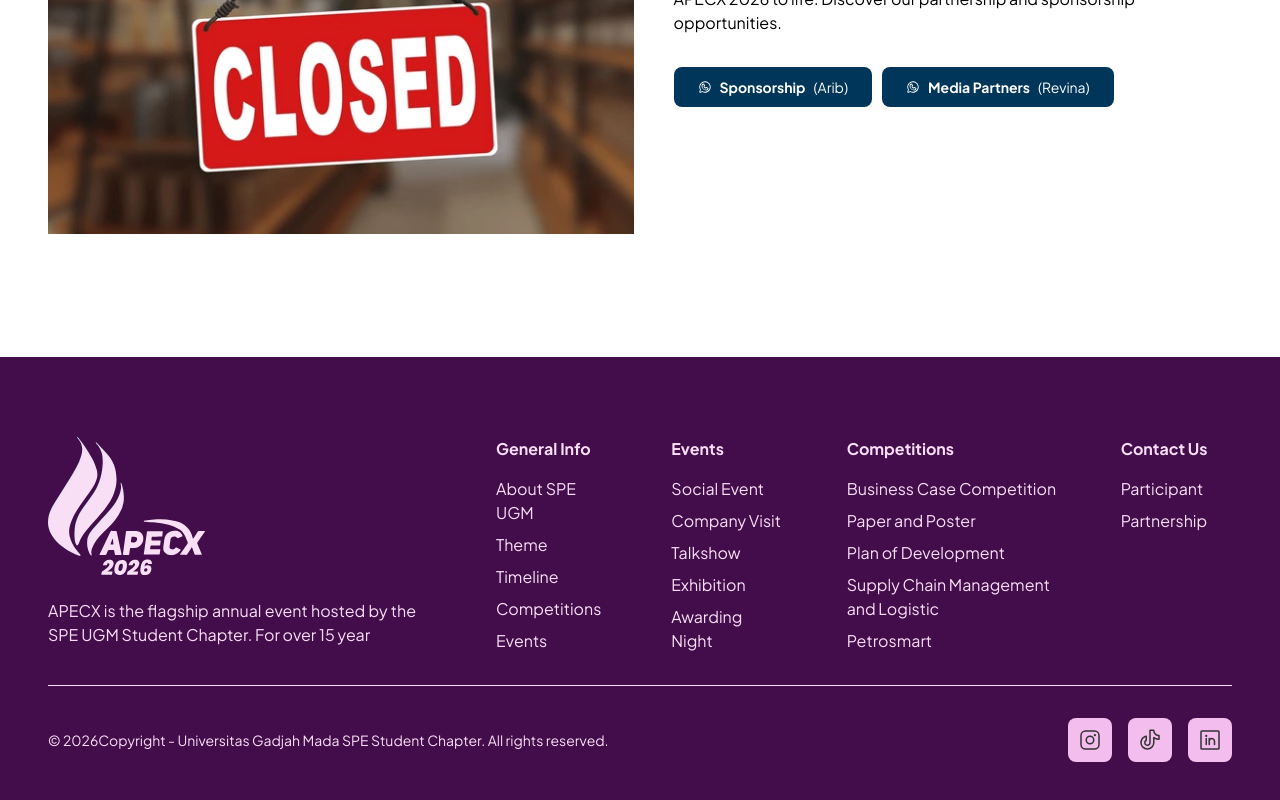
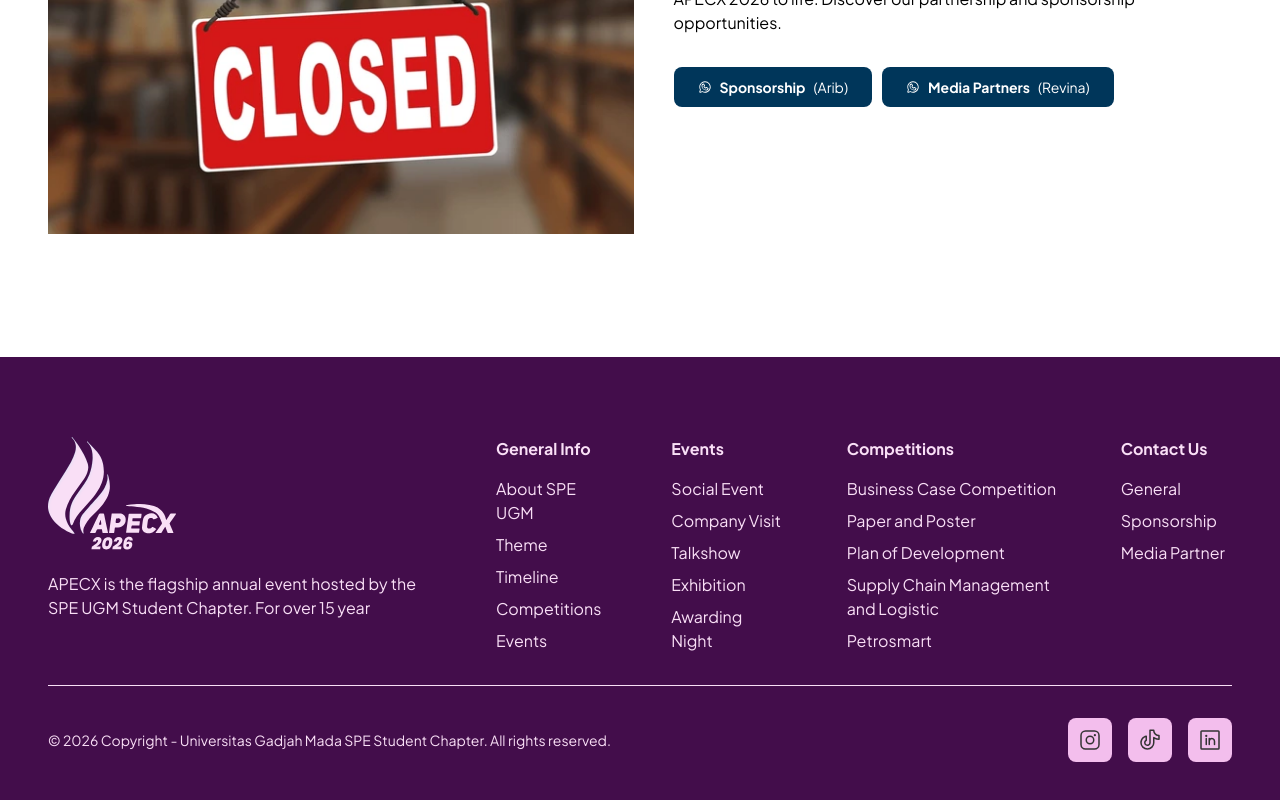
Before and after one commit to apecxugm/apecx2026, a Next.js app: page / in a window 1280 px wide. Shown: the part 4363-5163 px from the top of the page. Built offline with nearby package versions, Linux system fonts and the light colour scheme.

Commit message:
fix(footer): fix footer links

```diff
--- a/src/app/layout.tsx
+++ b/src/app/layout.tsx
@@ -1,7 +1,7 @@
 import type { Metadata } from "next";
 import { Plus_Jakarta_Sans } from "next/font/google";
 import "./globals.css";
-import Footer from "../modules/landing-page/footer";
+import Footer from "../components/ui/footer";
 import Navbar from "../components/ui/navbar";
 
 const plusJakartaSans = Plus_Jakarta_Sans({
--- a/src/modules/landing-page/footer.tsx
+++ b/src/components/ui/footer.tsx
@@ -1,7 +1,7 @@
 import Container from '@/src/components/ui/container';
 import { Button } from '@/src/components/ui/button';
 import Image from 'next/image';
-import { InstagramLogoIcon, LinkedinLogoIcon, TiktokLogoIcon, XLogoIcon, YoutubeLogoIcon } from '@phosphor-icons/react/ssr';
+import { InstagramLogoIcon, LinkedinLogoIcon, TiktokLogoIcon } from '@phosphor-icons/react/ssr';
 import Link from 'next/link';
 
 const Footer = () => {
@@ -14,7 +14,7 @@ const Footer = () => {
         <div className="grid w-full grid-cols-1 lg:grid-cols-[1fr_2fr] gap-12 lg:gap-20 w-full justify-items-stretch">
           {/* Brand Section */}
           <div className="flex flex-col gap-4">
-            <Image src="/logo/logo-light.svg" alt="apecx" width={157} height={146} />
+            <Image src="/logo/logo-light.svg" alt="apecx" width={157} height={146} className='w-25 md:w-32'/>
             <h5 className="text-sm mdtext-secondary-100 text-justify text-sm md:text-[15px] lg:text-base font-normal md:font-medium:text-base text-secondary-100 w-full">
               APECX is the flagship annual event hosted by the SPE UGM Student Chapter. For over 15 year
             </h5>
@@ -27,34 +27,34 @@ const Footer = () => {
               <h5 className="text-secondary-100 text-justify text-sm md:text-[15px] lg:text-base font-normal md:font-medium" style={{ fontWeight: 700 }}>General Info</h5>
               <ul className="flex flex-col gap-2">
                 <li>
-                  <a href="/about" className="text-secondary-100 text-sm md:text-[15px] lg:text-base cursor-pointer">
+                  <Link href="/about" className="text-secondary-100 text-sm md:text-[15px] lg:text-base cursor-pointer">
                     About SPE UGM
-                  </a>
+                  </Link>
                 </li>
                 <li>
-                  <a href="#theme" className="text-secondary-100 text-sm md:text-[15px] lg:text-base cursor-pointer">
+                  <Link href="/#theme" className="text-secondary-100 text-sm md:text-[15px] lg:text-base cursor-pointer">
                     Theme
-                  </a>
+                  </Link>
                 </li>
                 <li>
-                  <a href="#events" className="text-secondary-100 text-sm md:text-[15px] lg:text-base cursor-pointer">
+                  <Link href="/#events" className="text-secondary-100 text-sm md:text-[15px] lg:text-base cursor-pointer">
                     Timeline
-                  </a>
+                  </Link>
                 </li>
                 <li>
-                  <a href="#events" className="text-secondary-100 text-sm md:text-[15px] lg:text-base cursor-pointer">
+                  <Link href="/#events" className="text-secondary-100 text-sm md:text-[15px] lg:text-base cursor-pointer">
                     Competitions
-                  </a>
+                  </Link>
                 </li>
                 <li>
-                  <a href="#events" className="text-secondary-100 text-sm md:text-[15px] lg:text-base cursor-pointer">
+                  <Link href="/#events" className="text-secondary-100 text-sm md:text-[15px] lg:text-base cursor-pointer">
                     Events
-                  </a>
+                  </Link>
                 </li>
                 {/* <li>
-                  <a href="#game" className="text-secondary-100 text-sm md:text-[15px] lg:text-base cursor-pointer">
+                  <Link href="#game" className="text-secondary-100 text-sm md:text-[15px] lg:text-base cursor-pointer">
                     Games
-                  </a>
+                  </Link>
                 </li> */}
               </ul>
             </div>
@@ -64,29 +64,29 @@ const Footer = () => {
               <h5 className="text-secondary-100 text-justify text-sm md:text-[15px] lg:text-base font-normal md:font-medium" style={{ fontWeight: 700 }}>Events</h5>
               <ul className="flex flex-col gap-2">
                 <li>
-                  <a href="/event/social-event" className="text-secondary-100 text-sm md:text-[15px] lg:text-base cursor-pointer">
+                  <Link href="/event/social-event" className="text-secondary-100 text-sm md:text-[15px] lg:text-base cursor-pointer">
                     Social Event
-                  </a>
+                  </Link>
                 </li>
                 <li>
-                  <a href="/event/company-visit" className="text-secondary-100 text-sm md:text-[15px] lg:text-base cursor-pointer">
+                  <Link href="/event/company-visit" className="text-secondary-100 text-sm md:text-[15px] lg:text-base cursor-pointer">
                     Company Visit
-                  </a>
+                  </Link>
                 </li>
                 <li>
-                  <a href="/event/talkshow" className="text-secondary-100 text-sm md:text-[15px] lg:text-base cursor-pointer">
+                  <Link href="/event/talkshow" className="text-secondary-100 text-sm md:text-[15px] lg:text-base cursor-pointer">
                     Talkshow
-                  </a>
+                  </Link>
                 </li>
                 <li>
-                  <a href="/event/exhibition" className="text-secondary-100 text-sm md:text-[15px] lg:text-base cursor-pointer">
+                  <Link href="/event/exhibition" className="text-secondary-100 text-sm md:text-[15px] lg:text-base cursor-pointer">
                     Exhibition
-                  </a>
+                  </Link>
                 </li>
                 <li>
-                  <a href="/event/awarding-night" className="text-secondary-100 text-sm md:text-[15px] lg:text-base cursor-pointer">
+                  <Link href="/event/awarding-night" className="text-secondary-100 text-sm md:text-[15px] lg:text-base cursor-pointer">
                     Awarding Night
-                  </a>
+                  </Link>
                 </li>
               </ul>
             </div>
@@ -97,22 +97,22 @@ const Footer = () => {
               <div className="flex flex-col gap-3">
                 <ul className="flex flex-col gap-2">
                   <li>
-                    <Link href="/competition/business-case" className="text-secondary-100 text-sm md:text-[15px] lg:text-base cursor-pointer">
+                    <Link href="/competition/bcc" className="text-secondary-100 text-sm md:text-[15px] lg:text-base cursor-pointer">
                       Business Case Competition
                     </Link>
                   </li>
                   <li>
-                    <Link href="/competition/paper-and-poster" className="text-secondary-100 text-sm md:text-[15px] lg:text-base cursor-pointer">
+                    <Link href="/competition/ppc" className="text-secondary-100 text-sm md:text-[15px] lg:text-base cursor-pointer">
                       Paper and Poster
                     </Link>
                   </li>
                   <li>
-                    <Link href="/competition/plan-of-development" className="text-secondary-100 text-sm md:text-[15px] lg:text-base cursor-pointer">
+                    <Link href="/competition/pod" className="text-secondary-100 text-sm md:text-[15px] lg:text-base cursor-pointer">
                       Plan of Development
                     </Link>
                   </li>
                   <li>
-                    <Link href="/competition/supply-chain-management-logistics" className="text-secondary-100 text-sm md:text-[15px] lg:text-base cursor-pointer">
+                    <Link href="/competition/scml" className="text-secondary-100 text-sm md:text-[15px] lg:text-base cursor-pointer">
                       Supply Chain Management and Logistic
                     </Link>
                   </li>
@@ -130,14 +130,19 @@ const Footer = () => {
               <h5 className="text-secondary-100 text-justify text-sm md:text-[15px] lg:text-base font-normal md:font-medium" style={{ fontWeight: 700 }}>Contact Us</h5>
               <ul className="flex flex-col gap-2">
                 <li>
-                  <a href="#home" className="text-secondary-100 text-sm md:text-[15px] lg:text-base cursor-pointer">
-                    Participant
-                  </a>
+                  <Link href="https://wa.me/62895639314478" className="text-secondary-100 text-sm md:text-[15px] lg:text-base cursor-pointer">
+                    General
+                  </Link>
                 </li>
                 <li>
-                  <a href="#sponsor-cta" className="text-secondary-100 text-sm md:text-[15px] lg:text-base cursor-pointer">
-                    Partnership
-                  </a>
+                  <Link href="/#sponsor-cta" className="text-secondary-100 text-sm md:text-[15px] lg:text-base cursor-pointer">
+                    Sponsorship
+                  </Link>
+                </li>
+                <li>
+                  <Link href="/#sponsor-cta" className="text-secondary-100 text-sm md:text-[15px] lg:text-base cursor-pointer">
+                    Media Partner
+                  </Link>
                 </li>
               </ul>
             </div>
@@ -150,7 +155,7 @@ const Footer = () => {
         {/* Footer Bottom */}
         <div className="flex flex-col flex-col-reverse md:flex-row md:items-center md:justify-between gap-4">
           <p className="text-secondary-100 text-xs md:text-sm">
-            &copy; {currentYear}Copyright - Universitas Gadjah Mada SPE Student Chapter. All rights reserved.
+            &copy; {currentYear} Copyright - Universitas Gadjah Mada SPE Student Chapter. All rights reserved.
           </p>
           <div className="flex gap-4">
             <Link href="https://www.instagram.com/apecx2026/">
```
